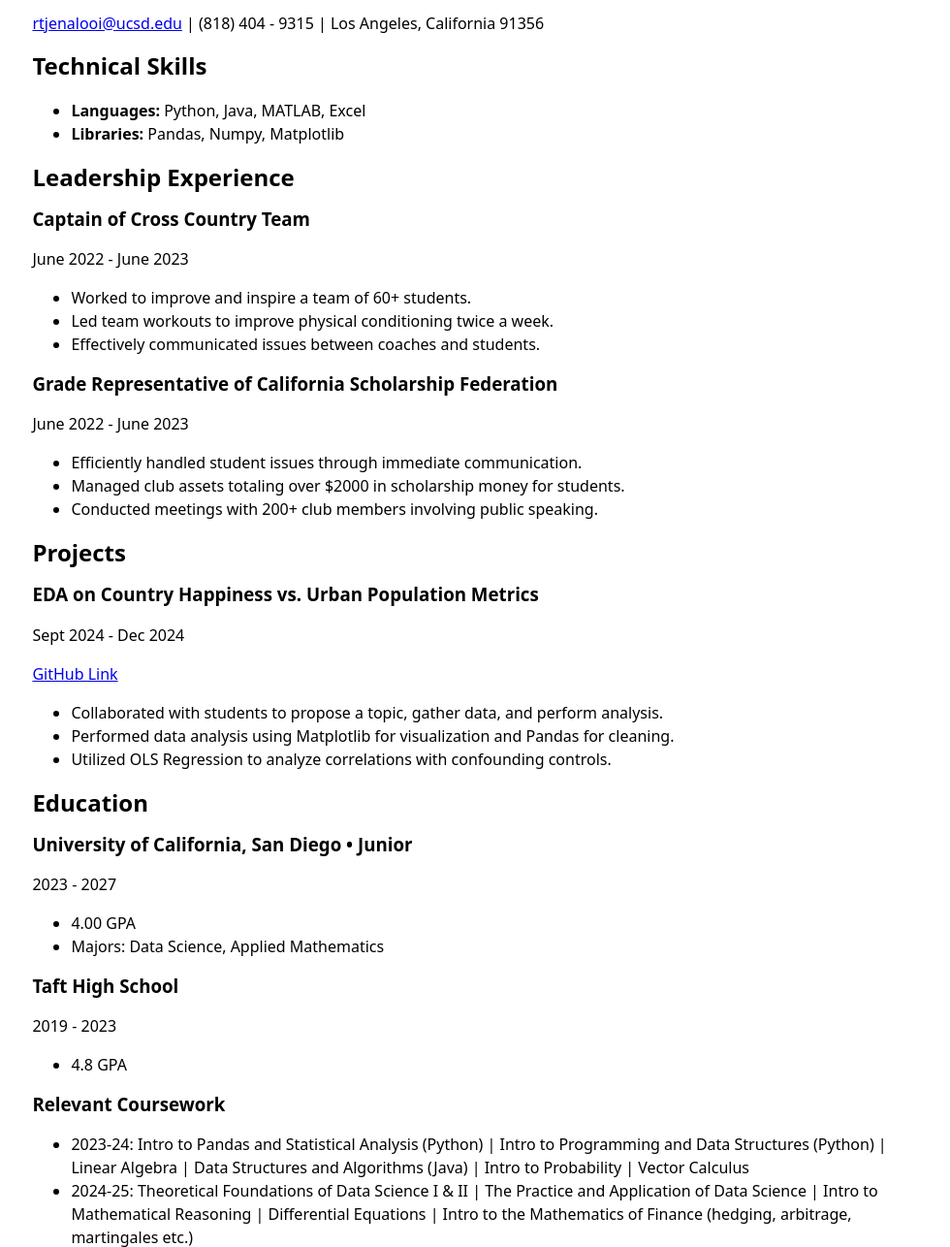
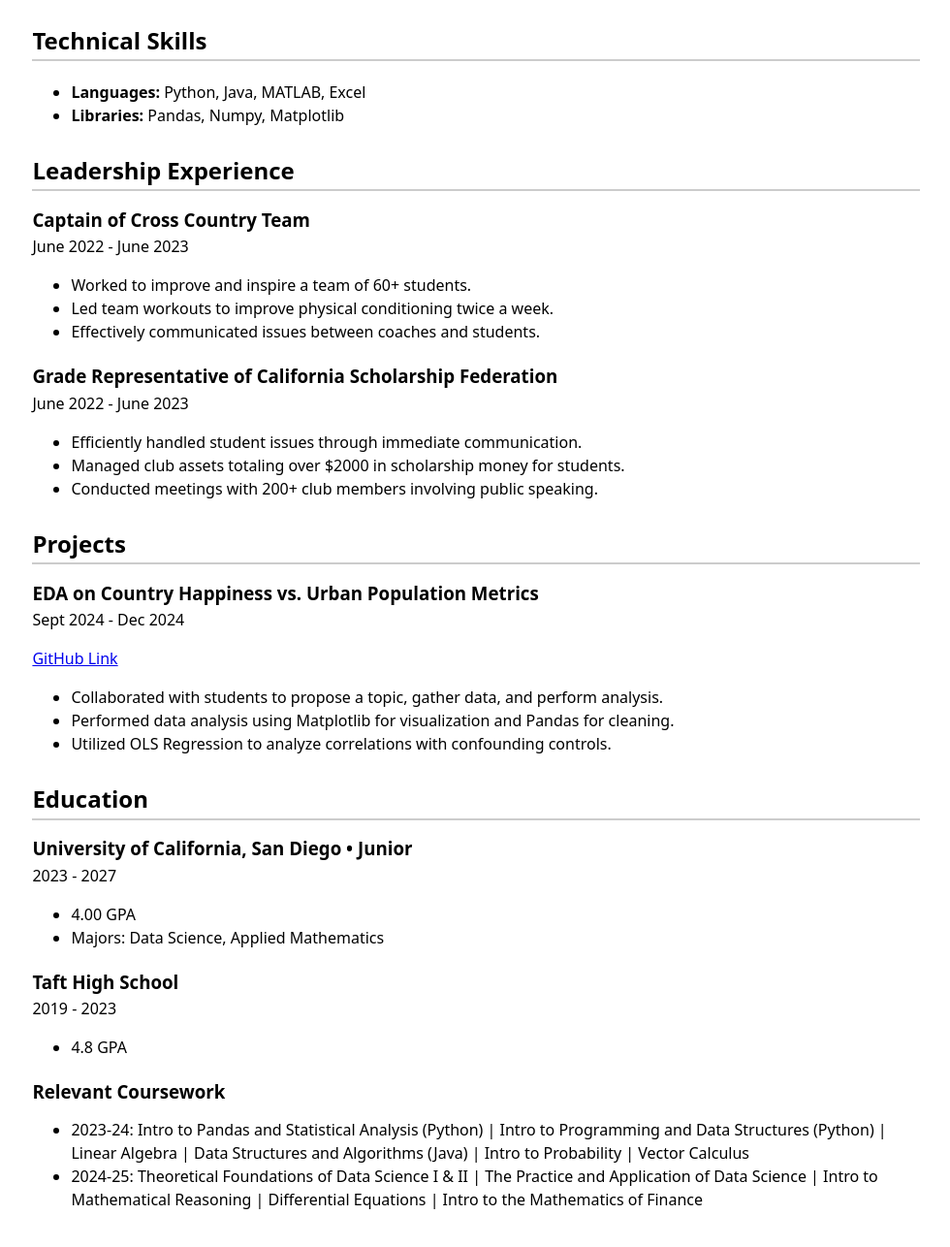
Before and after one commit to ryantjen/portfolio, a plain HTML site: page resume/index.html in a window 1280 px wide. Shown: the part 198-1484 px from the top of the page at 97% size, without its empty margins (149-1129 px from the left). Drawn offline with Linux system fonts and the light colour scheme.

Commit message:
fixing cv

```diff
--- a/resume/index.html
+++ b/resume/index.html
@@ -14,15 +14,15 @@
         <a href="../resume/index.html" class="current">Resume</a>
         <a href="https://github.com/ryantjen" target="_blank">GitHub</a>
     </nav>
-    <header>
+  <header class="resume-header">
   <h1>Ryan M. Tjenalooi</h1>
-    <p>
+  <p class="contact-info">
     <a href="mailto:rtjenalooi@ucsd.edu">rtjenalooi@ucsd.edu</a> |
-      (818) 404 - 9315 | Los Angeles, California 91356
+    (818) 404-9315 | Los Angeles, California 91356
   </p>
 </header>
 
-  <section>
+<section class="skills">
   <h2>Technical Skills</h2>
   <ul>
     <li><strong>Languages:</strong> Python, Java, MATLAB, Excel</li>
@@ -30,10 +30,10 @@
   </ul>
 </section>
 
-  <section>
+<section class="leadership">
   <h2>Leadership Experience</h2>
 
-    <article>
+  <article class="job">
     <header>
       <h3>Captain of Cross Country Team</h3>
       <time datetime="2022-06">June 2022</time> - <time datetime="2023-06">June 2023</time>
@@ -45,7 +45,7 @@
     </ul>
   </article>
 
-    <article>
+  <article class="job">
     <header>
       <h3>Grade Representative of California Scholarship Federation</h3>
       <time datetime="2022-06">June 2022</time> - <time datetime="2023-06">June 2023</time>
@@ -58,9 +58,10 @@
   </article>
 </section>
 
-  <section>
+<section class="resumeprojects">
   <h2>Projects</h2>
-    <article>
+
+  <article class="project">
     <header>
       <h3>EDA on Country Happiness vs. Urban Population Metrics</h3>
       <time datetime="2024-09">Sept 2024</time> - <time datetime="2024-12">Dec 2024</time>
@@ -78,9 +79,10 @@
   </article>
 </section>
 
-  <section>
+<section class="education">
   <h2>Education</h2>
-    <article>
+
+  <article class="school">
     <header>
       <h3>University of California, San Diego • Junior</h3>
       <time datetime="2023">2023</time> - <time datetime="2027">2027</time>
@@ -91,7 +93,7 @@
     </ul>
   </article>
 
-    <article>
+  <article class="school">
     <header>
       <h3>Taft High School</h3>
       <time datetime="2019">2019</time> - <time datetime="2023">2023</time>
@@ -101,13 +103,13 @@
     </ul>
   </article>
 
-    <article>
+  <article class="coursework">
     <header>
       <h3>Relevant Coursework</h3>
     </header>
     <ul>
       <li>2023-24: Intro to Pandas and Statistical Analysis (Python) | Intro to Programming and Data Structures (Python) | Linear Algebra | Data Structures and Algorithms (Java) | Intro to Probability | Vector Calculus</li>
-        <li>2024-25: Theoretical Foundations of Data Science I & II | The Practice and Application of Data Science | Intro to Mathematical Reasoning | Differential Equations | Intro to the Mathematics of Finance (hedging, arbitrage, martingales etc.)</li>
+      <li>2024-25: Theoretical Foundations of Data Science I & II | The Practice and Application of Data Science | Intro to Mathematical Reasoning | Differential Equations | Intro to the Mathematics of Finance</li>
     </ul>
   </article>
 </section>
--- a/style.css
+++ b/style.css
@@ -79,3 +79,26 @@ h1, h2, h3, h4, h5, h6 {
   line-height: 1.1;
   text-wrap: balance;
 }
+
+.resume-header h1 {
+  font-size: 3em;
+  font-weight: 700;
+}
+
+.skills, .leadership, .resumeprojects, .education {
+  margin-top: 2em;
+}
+
+.job, .project, .school, .coursework {
+  margin-bottom: 1.5em;
+}
+
+h2 {
+  border-bottom: 2px solid #ccc;
+  padding-bottom: 0.25em;
+}
+
+h3 {
+  font-weight: 600;
+  margin-bottom: 0.25em;
+}
```
Lines whose indentation alone changed are shown as unchanged.
